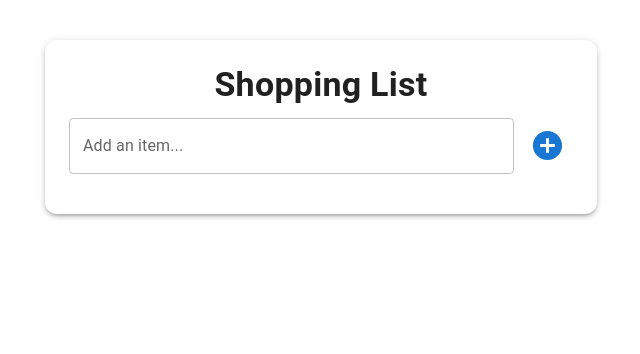
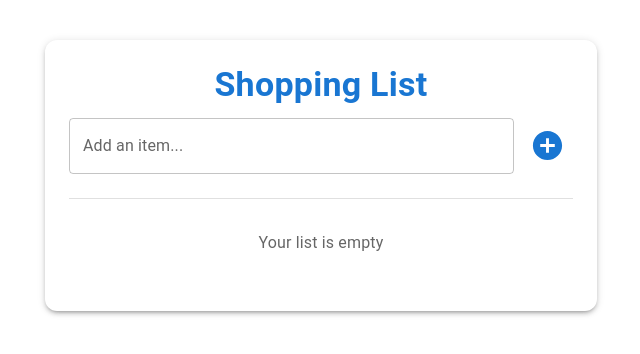
Before and after one commit to dinhthinhuy664-hash/ted, a React (Create React App) app in the folder shopping-list/: page / in a window 1280 px wide. Shown: the top 354 px of the page, without its empty margins (319-959 px from the left). Built offline with nearby package versions, Linux system fonts and the light colour scheme.

Commit message:
feat: implement add item logic and render list using MUI components

```diff
--- a/shopping-list/src/App.js
+++ b/shopping-list/src/App.js
@@ -1,30 +1,77 @@
 import React, { useState } from 'react';
-import { Container, Paper, Typography, TextField, IconButton, Box, Stack } from '@mui/material';
+import {
+  Container, Paper, Typography, TextField, IconButton,
+  Box, List, ListItem, ListItemText, Divider
+} from '@mui/material';
 import AddCircleIcon from '@mui/icons-material/AddCircle';
 
 const App = () => {
-  const [items, setItems] = useState([]); // Danh sách mặc định rỗng
+  // 1. Khởi tạo State
+  const [items, setItems] = useState([]);
   const [inputValue, setInputValue] = useState('');
+
+  // 2. Hàm xử lý khi click nút thêm (Đoạn bạn yêu cầu)
+  const handleAddButtonClick = () => {
+    if (!inputValue.trim()) return; // Không thêm nếu chỉ toàn khoảng trắng
+
+    const newItem = {
+      itemName: inputValue.trim(),
+      quantity: 1,
+      isSelected: false
+    };
+
+    setItems([...items, newItem]); // Cập nhật danh sách mới
+    setInputValue(''); // Xóa nội dung trong ô nhập sau khi thêm
+  };
 
   return (
     <Container maxWidth="sm" sx={{ mt: 5 }}>
       <Paper elevation={3} sx={{ p: 3, borderRadius: 3 }}>
-        <Typography variant="h4" align="center" gutterBottom sx={{ fontWeight: 'bold' }}>
+        <Typography variant="h4" align="center" gutterBottom sx={{ fontWeight: 'bold', color: '#1976d2' }}>
           Shopping List
         </Typography>
-        <Box sx={{ display: 'flex', gap: 1, mb: 2 }}>
+
+        {/* Khu vực nhập liệu */}
+        <Box sx={{ display: 'flex', gap: 1, mb: 3 }}>
           <TextField
             fullWidth
             label="Add an item..."
+            variant="outlined"
             value={inputValue}
             onChange={(e) => setInputValue(e.target.value)}
+            // Cho phép nhấn Enter để thêm
+            onKeyPress={(e) => e.key === 'Enter' && handleAddButtonClick()}
           />
-          <IconButton color="primary">
+          <IconButton color="primary" onClick={handleAddButtonClick}>
             <AddCircleIcon fontSize="large" />
           </IconButton>
         </Box>
+
+        <Divider />
+
+        {/* Khu vực hiển thị danh sách (Đoạn bạn yêu cầu) */}
+        <List>
+          {items.length === 0 ? (
+            <Typography align="center" sx={{ py: 3, color: 'text.secondary' }}>
+              Your list is empty
+            </Typography>
+          ) : (
+            items.map((item, index) => (
+              <ListItem key={index} divider>
+                <ListItemText
+                  primary={item.itemName}
+                  secondary={item.isSelected ? "Completed" : "Pending"}
+                />
+                <Typography variant="h6" sx={{ mr: 2, fontWeight: 'bold' }}>
+                  {item.quantity}
+                </Typography>
+              </ListItem>
+            ))
+          )}
+        </List>
       </Paper>
     </Container>
   );
 };
+
 export default App;
```
